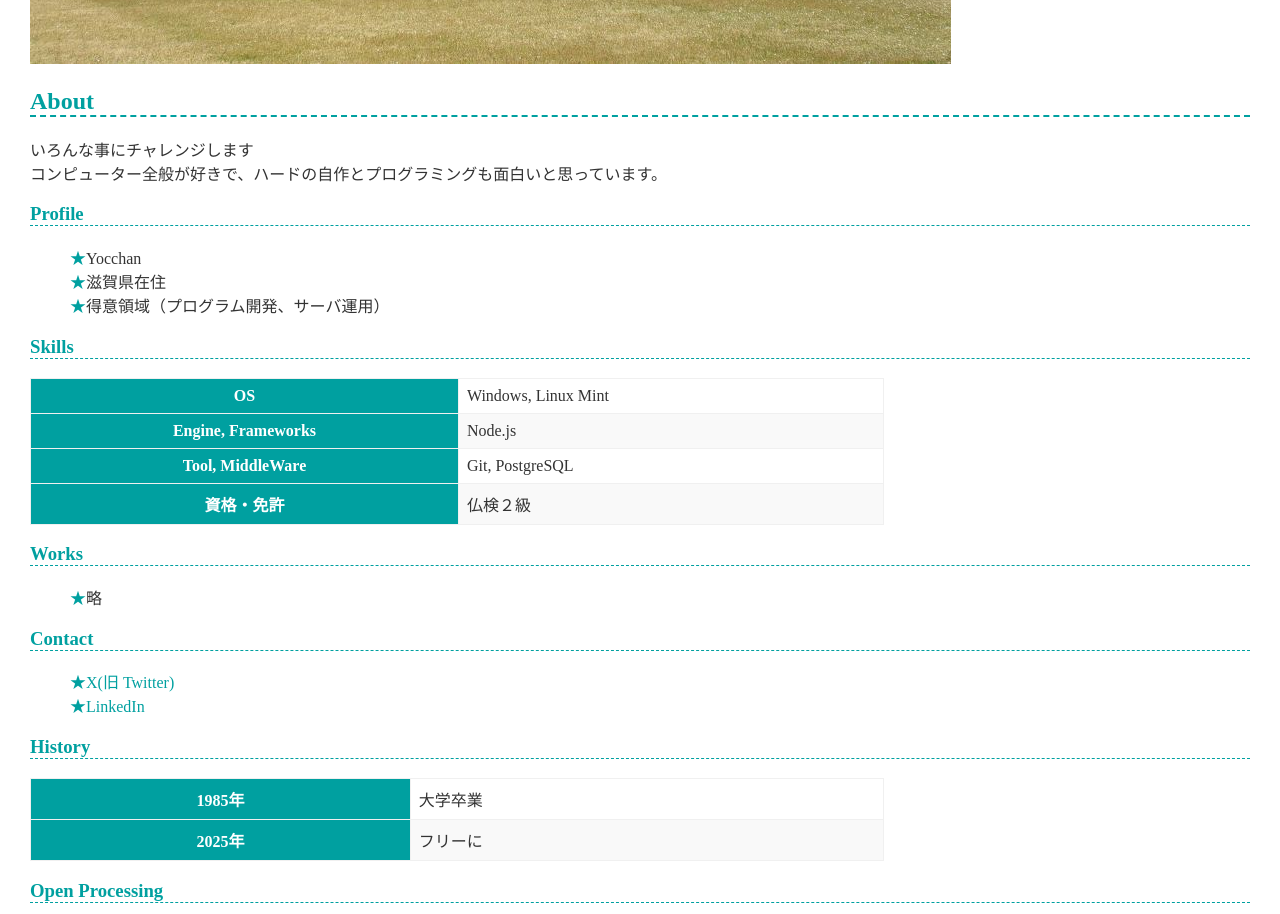
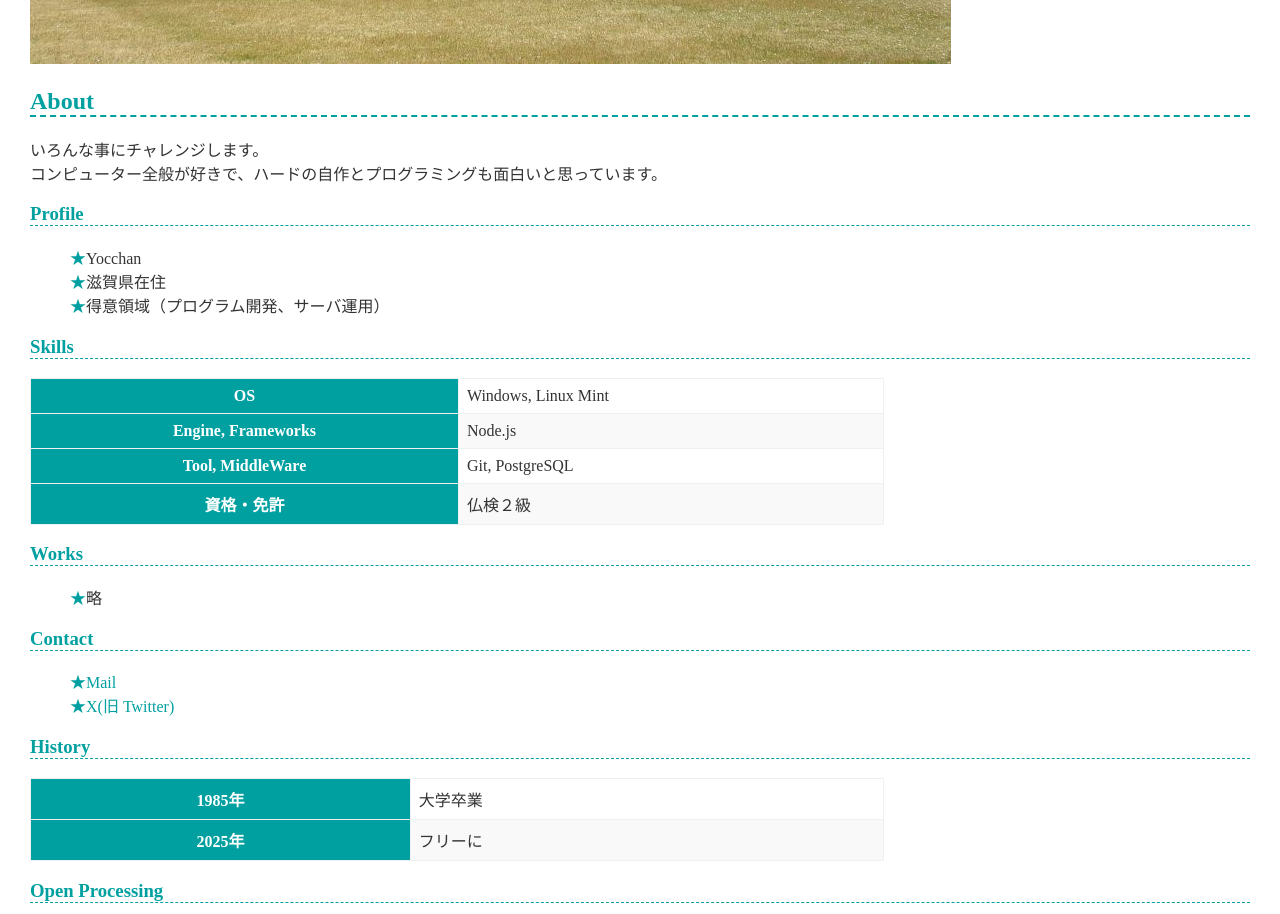
Before and after one commit to ytlepetitprince/ytlepetitprince.github.io, a plain HTML site: page index.html in a window 1280 px wide. Shown: the part 740-1654 px from the top of the page. Drawn offline with Linux system fonts and the light colour scheme.

Commit message:
Modify contact email and fix text punctuation
Updated contact email and added a period in the about section.

```diff
--- a/index.html
+++ b/index.html
@@ -12,7 +12,7 @@
 
     <h2>About</h2>
     <p>
-      いろんな事にチャレンジします<br>
+      いろんな事にチャレンジします。<br>
       コンピューター全般が好きで、ハードの自作とプログラミングも面白いと思っています。
     </p>
 
@@ -50,9 +50,8 @@
 
     <h3>Contact</h3>
     <ul>
-      <li><a href="mailto:name@example.com>Mail</a></li>
+      <li><a href="mailto:257zs06232@student.zen.ac.jp">Mail</a></li>
       <li><a href="https://twitter.com/n_yobikou">X(旧 Twitter)</a></li>
-      <li><a href="https://www.linkedin.com/">LinkedIn</a></li>
     </ul>
 
     <h3>History</h3>
```
